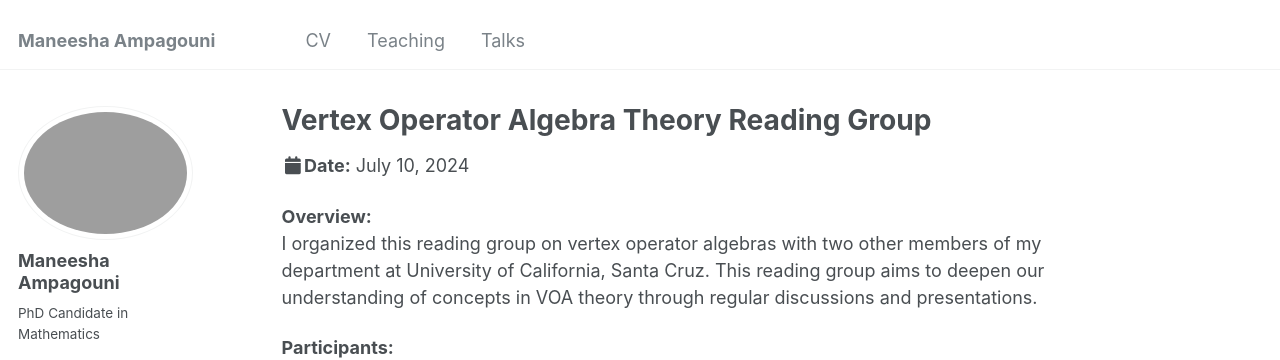
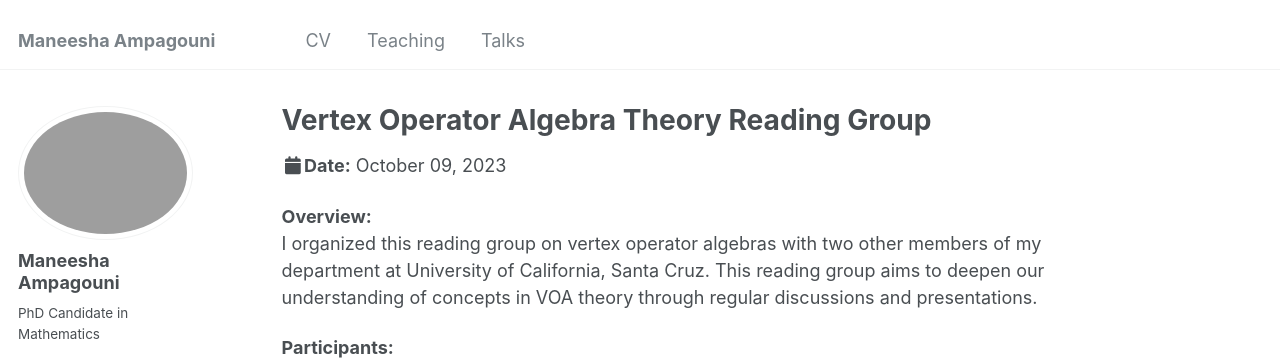
Before and after one commit to ManeeshaAmpagouni/maneeshaampagouni.github.io, a Jekyll site: the page built from _talks/VOA Reading Group.md, in a window 1280 px wide and 900 px high. Shown: the top 360 px of the window. Built offline with Jekyll 4.4.1, drawn with Linux system fonts in a browser that asks for light colours; some web fonts are replaced; part of the change alters nothing that is shown.

Commit message:
Update to talks

```diff
--- a/_talks/VOA Reading Group.md
+++ b/_talks/VOA Reading Group.md
@@ -4,7 +4,7 @@ collection: talks
 type: "Reading Group"
 permalink: /talks/VOA Reading Group
 Where: "UC Santa Cruz"
-#date: 2023-10-09
+date: 2023-10-09
 ---
 
 **Overview:**  <br>
```
